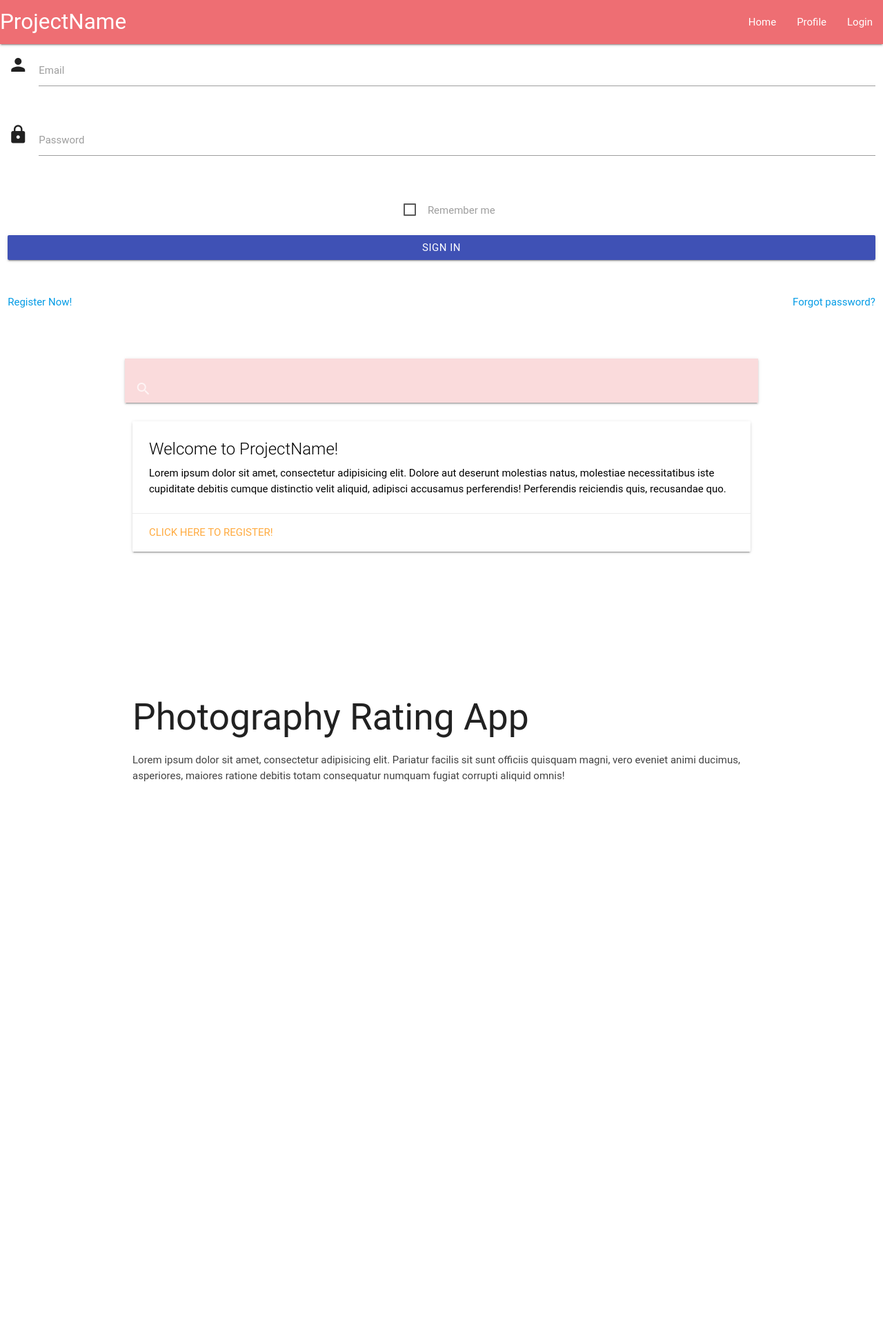
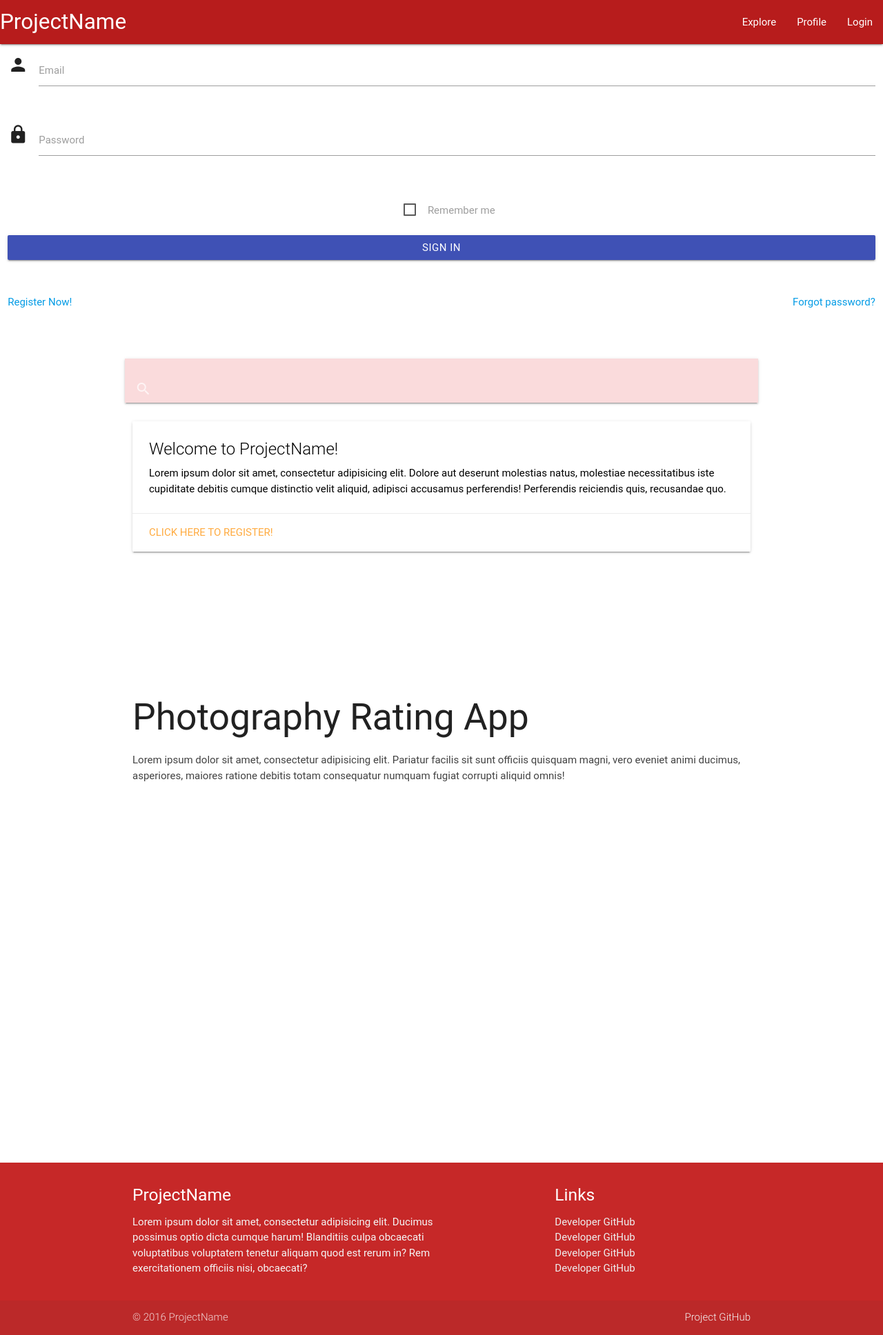
Before and after one commit to taylorem2787/PhotographyRater, a PHP site: page /public/index.html in a window 1280 px wide. Shown: the whole page at 69% size. Before the commit the page ends 1133 px from the top, so only its background shows below. Run offline with PHP 8.4, Linux system fonts and the light colour scheme; some libraries are stand-ins or nearby versions; some web fonts are replaced.

Commit message:
Sticky footer added

```diff
--- a/public/css/style.css
+++ b/public/css/style.css
@@ -13,6 +13,10 @@
 	right: 0;
 	left: 0;
 }
+
+.parallax-container {
+/*	margin-bottom: 0px;
+*/}
 
 .main-search {
 	margin-top: 50px;
@@ -32,7 +36,11 @@
 	top: 0;
 	z-index: 100;
 	border-top: 0;
-	background-color: #ee6e73;
+	background-color: #c62828;
 	width: 100%;
 	height: 56px;
 }
+
+footer.page-footer {
+    margin-top: 0px;
+}
--- a/public/index.html
+++ b/public/index.html
@@ -43,11 +43,11 @@
 <body>
 
 	<!-- Nav Bar -->
-	<nav>
-		<div class="nav-wrapper" id="navbar">
-			<a href="#" class="brand-logo">ProjectName</a>
+	<nav class="red darken-4">
+		<div class="nav-wrapper red darken-4" id="navbar">
+			<a id="home" href="index.html" class="brand-logo">ProjectName</a>
 				<ul id="nav-mobile" class="right hide-on-med-and-down">
-					<li><a id="home" href="index.html">Home</a></li>
+					<li><a id="explore" href="explore.html">Explore</a></li>
 					<li><a id="profile" href="profile.html">Profile</a></li>
 					<li><a id="login" href="collapsible.html">Login</a></li>
 				</ul>
@@ -96,7 +96,7 @@
 
 
 	<div class="parallax-container">
-		<div class="parallax"><img class="parallax-img" src="http://lorempixel.com/900/500"></div>
+		<div class="parallax"><img class="parallax-img" src="http://lorempixel.com/1000/500"></div>
 
 		<div class="container">
 			<!-- SEARCH BAR -->
@@ -145,8 +145,38 @@
 	</div>
 
 	<div class="parallax-container">
-		<div class="parallax"><img class="parallax-img" src="http://lorempixel.com/900/500"></div>
+		<div class="parallax"><img class="parallax-img" src="http://lorempixel.com/1000/510"></div>
 	</div>
+
+
+
+
+	<!-- STICKY FOOTER -->
+    <footer class="page-footer red darken-3">
+      <div class="container">
+        <div class="row">
+          <div class="col l6 s12">
+            <h5 class="white-text">ProjectName</h5>
+            <p class="grey-text text-lighten-4">Lorem ipsum dolor sit amet, consectetur adipisicing elit. Ducimus possimus optio dicta cumque harum! Blanditiis culpa obcaecati voluptatibus voluptatem tenetur aliquam quod est rerum in? Rem exercitationem officiis nisi, obcaecati?</p>
+          </div>
+          <div class="col l4 offset-l2 s12">
+            <h5 class="white-text">Links</h5>
+            <ul>
+              <li><a class="grey-text text-lighten-3" href="#!">Developer GitHub</a></li>
+              <li><a class="grey-text text-lighten-3" href="#!">Developer GitHub</a></li>
+              <li><a class="grey-text text-lighten-3" href="#!">Developer GitHub</a></li>
+              <li><a class="grey-text text-lighten-3" href="#!">Developer GitHub</a></li>
+            </ul>
+          </div>
+        </div>
+      </div>
+      <div class="footer-copyright">
+        <div class="container">
+        © 2016 ProjectName
+        <a class="grey-text text-lighten-4 right" href="#!">Project GitHub</a>
+        </div>
+      </div>
+    </footer>
 
 
 </body>
```
